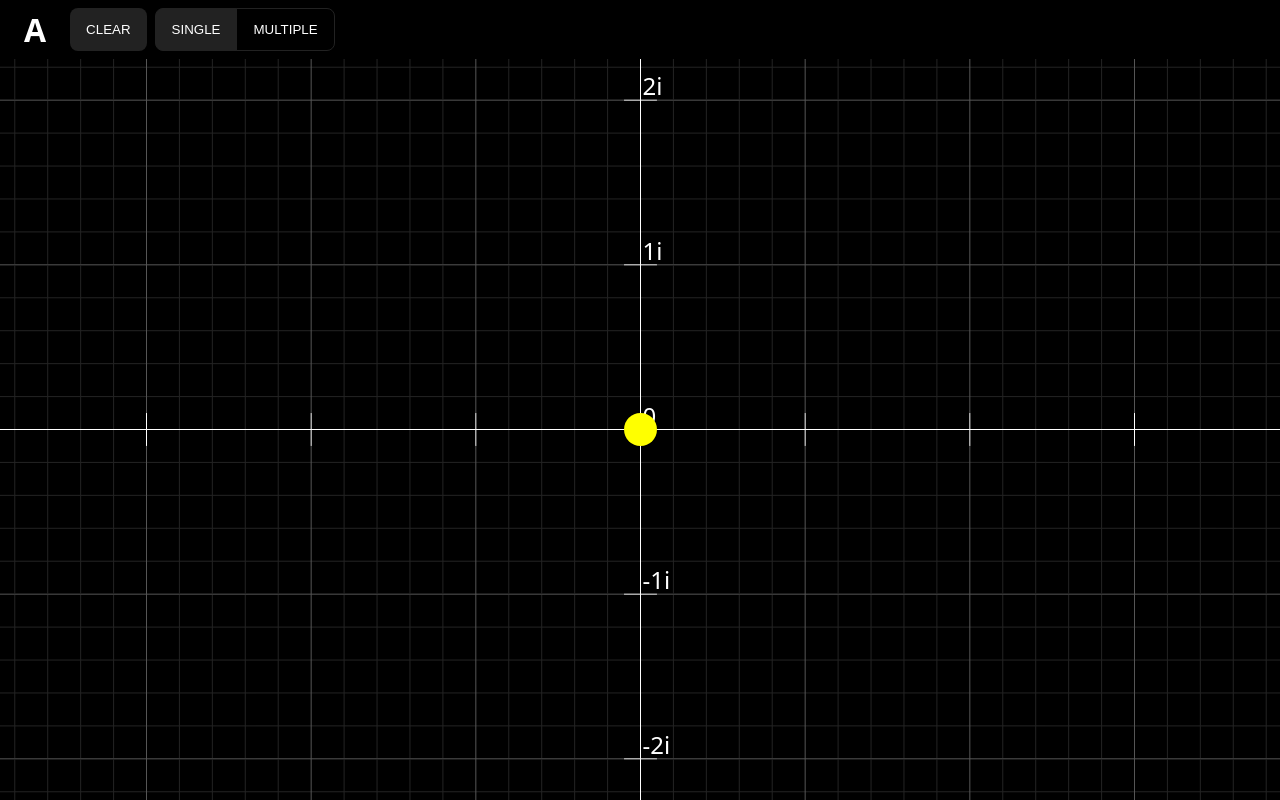
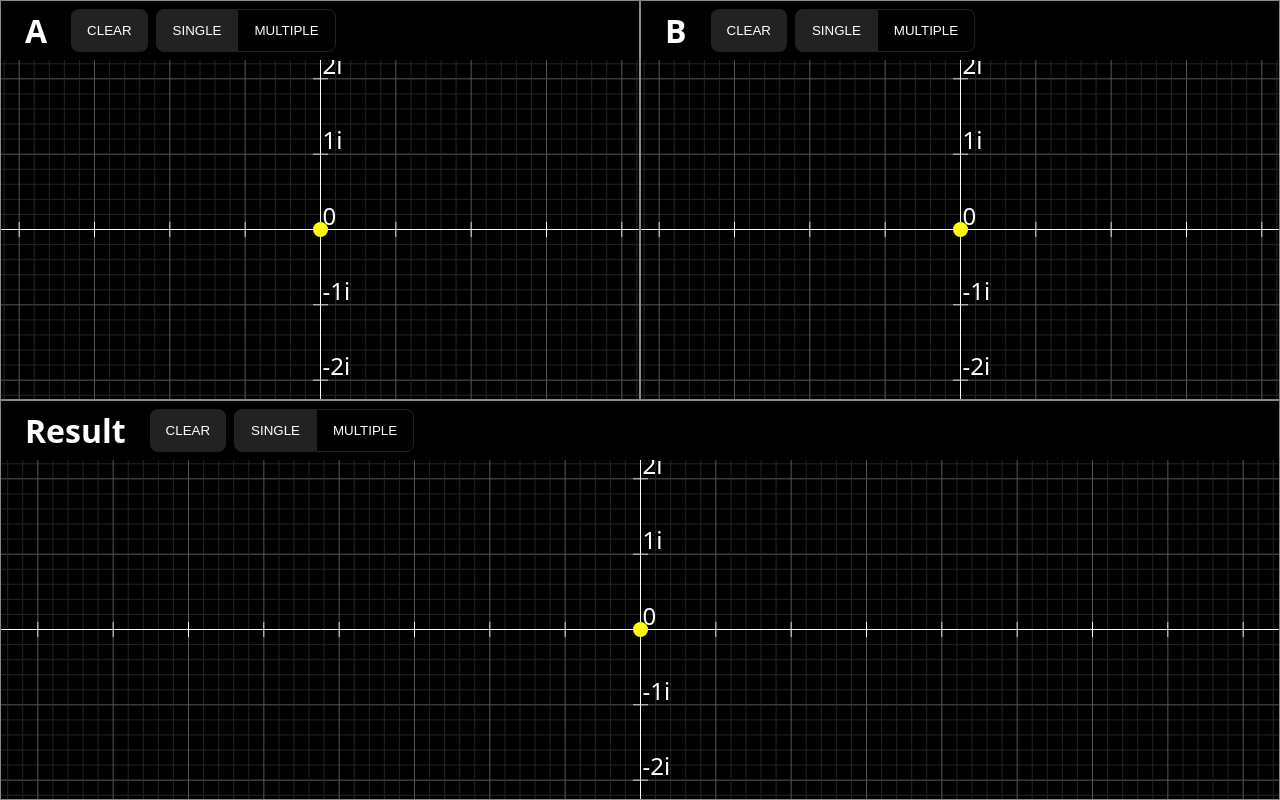
Before and after one commit to someguynamedjosh/complex-toy, a Vue app: page / in a window 1280 px wide. Built offline with nearby package versions, Linux system fonts and the light colour scheme.

Commit message:
fasdfasdfsa

```diff
--- a/src/App.vue
+++ b/src/App.vue
@@ -1,14 +1,14 @@
 <template>
-  <value-editor title="A" />
+  <the-main-part />
 </template>
 
 <script lang="ts">
 import { defineComponent } from 'vue'
-import ValueEditor from './ValueEditor.vue'
+import TheMainPart from './TheMainPart.vue'
 
 export default defineComponent({
   name: 'App',
-  components: { ValueEditor }
+  components: { TheMainPart }
 })
 </script>
 
@@ -19,11 +19,12 @@ body {
   overflow: hidden;
 }
 html, body, #app {
-  width: 100%;
-  height: 100%;
+  width: 100vw;
+  height: 100vh;
   background: black;
   color: white;
   font-family: sans;
+  overflow: hidden;
 }
 button {
   border: none;
--- /dev/null
+++ b/src/TheMainPart.vue
@@ -0,0 +1,55 @@
+<template>
+  <div id="the-main-part">
+    <value-editor id="a" title="A" />
+    <value-editor id="b" title="B" />
+    <value-editor id="result" title="Result" />
+  </div>
+</template>
+
+<script lang="ts">
+import { defineComponent } from 'vue'
+import ValueEditor from './ValueEditor.vue'
+
+export default defineComponent({
+  name: 'App',
+  components: { ValueEditor }
+})
+</script>
+
+<style lang="scss" scoped>
+#the-main-part {
+  height: 100%;
+  display: grid;
+  grid-template-columns: 1fr;
+  grid-template-rows: 1fr 1fr 1fr;
+  grid-template-areas:
+    "a"
+    "b"
+    "result";
+}
+@media (min-aspect-ratio: 0.8) {
+  #the-main-part {
+    grid-template-columns: 1fr 1fr;
+    grid-template-rows: 1fr 1fr;
+    grid-template-areas:
+      "a      b"
+      "result result";
+  }
+}
+@media (min-aspect-ratio: 2) {
+  #the-main-part {
+    grid-template-columns: 1fr 1fr 1fr;
+    grid-template-rows: 1fr;
+    grid-template-areas: "a b result";
+  }
+}
+#a {
+  grid-area: a;
+}
+#b {
+  grid-area: b;
+}
+#result {
+  grid-area: result;
+}
+</style>
--- a/src/ValueEditor.vue
+++ b/src/ValueEditor.vue
@@ -1,5 +1,5 @@
 <template>
-  <div id="value-editor-root">
+  <div class="value-editor-root">
     <div class="toolbar">
       <span class="title">{{ title }}</span>
       <button @click="clear">clear</button>
@@ -76,7 +76,9 @@ export default defineComponent({
 </script>
 
 <style lang="scss" scoped>
-#value-editor-root {
+.value-editor-root {
+  border: 1px solid #888;
+  box-sizing: border-box;
   width: 100%;
   height: 100%;
   display: grid;
--- a/src/VueCanvas.vue
+++ b/src/VueCanvas.vue
@@ -1,5 +1,7 @@
 <template>
-  <canvas ref="canvas" />
+  <div id="outer-box" ref="outerBox">
+    <canvas ref="canvas" />
+  </div>
 </template>
 
 <script lang="ts">
@@ -20,6 +22,7 @@ export default defineComponent({
   setup () {
     return {
       canvas: ref<HTMLCanvasElement | null>(null),
+      outerBox: ref<HTMLElement | null>(null),
       context: null as CanvasRenderingContext2D | null,
       /* eslint @typescript-eslint/no-empty-function: 'off' */
       resizeListener: () => {},
@@ -42,9 +45,9 @@ export default defineComponent({
   },
   methods: {
     updateCanvasSize () {
-      if (this.canvas !== null) {
-        this.canvas.width = this.canvas.clientWidth
-        this.canvas.height = this.canvas.clientHeight
+      if (this.canvas !== null && this.outerBox !== null) {
+        this.canvas.width = this.outerBox.clientWidth
+        this.canvas.height = this.outerBox.clientHeight
       }
     },
     draw () {
@@ -70,7 +73,13 @@ export default defineComponent({
 
 <style lang="scss" scoped>
 canvas {
-  width: 100%;
-  height: 100%;
+  position: absolute;
+  top: 0;
+  left: 0;
+  bottom: 0;
+  right: 0;
+}
+#outer-box {
+  position: relative;
 }
 </style>
```
